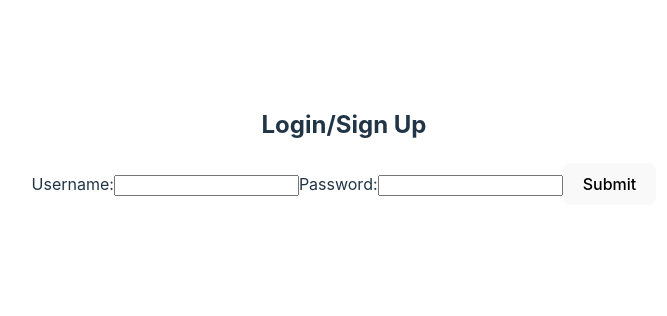
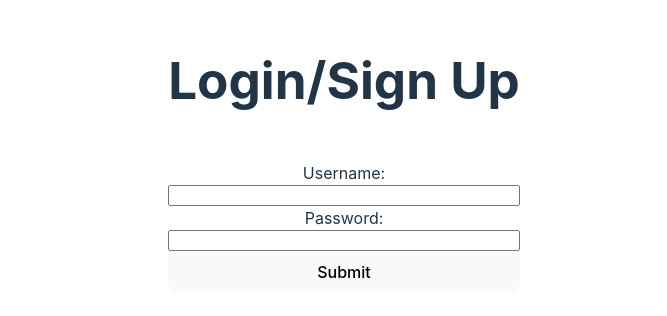
Before and after one commit to Unit5Capstone/final_project, a React (Vite) app: page / in a window 1280 px wide. Shown: the part 254-570 px from the top of the page, without its empty margins (296-963 px from the left). Built offline with nearby package versions, Linux system fonts and the light colour scheme; the HTML template or start-up script is replaced by a standard one.

Commit message:
authpage css

```diff
--- a/package.json
+++ b/package.json
@@ -11,6 +11,7 @@
   },
   "dependencies": {
     "axios": "^1.5.0",
+    "dotenv": "^16.3.1",
     "react": "^18.2.0",
     "react-dom": "^18.2.0",
     "react-router-dom": "^6.15.0"
--- a/src/components/Home.jsx
+++ b/src/components/Home.jsx
@@ -12,6 +12,22 @@ import axios from "axios";
 // };
 // export default Home;
 
+// const options = {
+//   method: 'GET',
+//   url: 'https://imdb-top-100-movies.p.rapidapi.com/',
+//   headers: {
+//     'X-RapidAPI-Key': '84de910d50mshe4756b30e6b038bp1ae807jsn41d4f38e0837',
+//     'X-RapidAPI-Host': 'imdb-top-100-movies.p.rapidapi.com'
+//   }
+// };
+
+// try {
+// 	const response = await axios.request(options);
+// 	console.log(response.data);
+// } catch (error) {
+// 	console.error(error);
+// }
+
 const Home = () => {
   const [movieData, setmovieData] = useState([]);
   useEffect(() => {
@@ -20,7 +36,8 @@ const Home = () => {
         method: "GET",
         url: "https://moviesdatabase.p.rapidapi.com/titles/x/upcoming",
         headers: {
-          "X-RapidAPI-Key": "",
+          "X-RapidAPI-Key":
+            "84de910d50mshe4756b30e6b038bp1ae807jsn41d4f38e0837",
           "X-RapidAPI-Host": "moviesdatabase.p.rapidapi.com",
         },
       };
--- a/src/components/SignUpForm.jsx
+++ b/src/components/SignUpForm.jsx
@@ -39,21 +39,19 @@ export default function SignUpForm({ setToken }) {
       <h2>Login/Sign Up</h2>
       {error && <p>{error}</p>}
       <form onSubmit={handleSubmit}>
-        <label>
-          Username:{""}
+        <label>Username:{""}</label>
         <input
+          className="authpage"
           value={username}
           onChange={(e) => setUsername(e.target.value)}
         />
-        </label>
-        <label>
-          Password:{""}
+        <label>Password:{""}</label>
         <input
+          className="authpage"
           type="password"
           value={password}
           onChange={(e) => setPassword(e.target.value)}
         />
-        </label>
         <button>Submit</button>
       </form>
     </>
--- a/src/index.css
+++ b/src/index.css
@@ -36,6 +36,23 @@ h1 {
   line-height: 1.1;
 }
 
+h2 {
+  font-size: 3.2em;
+}
+
+form {
+  text-align: center;
+  display: flex;
+  flex-direction: column;
+}
+
+label {
+}
+
+label > input {
+  z-index: 1;
+  position: relative;
+}
 button {
   border-radius: 8px;
   border: 1px solid transparent;
@@ -54,7 +71,8 @@ button:focus,
 button:focus-visible {
   outline: 4px auto -webkit-focus-ring-color;
 }
-
+.authpage {
+}
 @media (prefers-color-scheme: light) {
   :root {
     color: #213547;
```
Also changed, not shown: 1 other file (tests, documents, lock files or other folders). Lines whose indentation alone changed are shown as unchanged.
